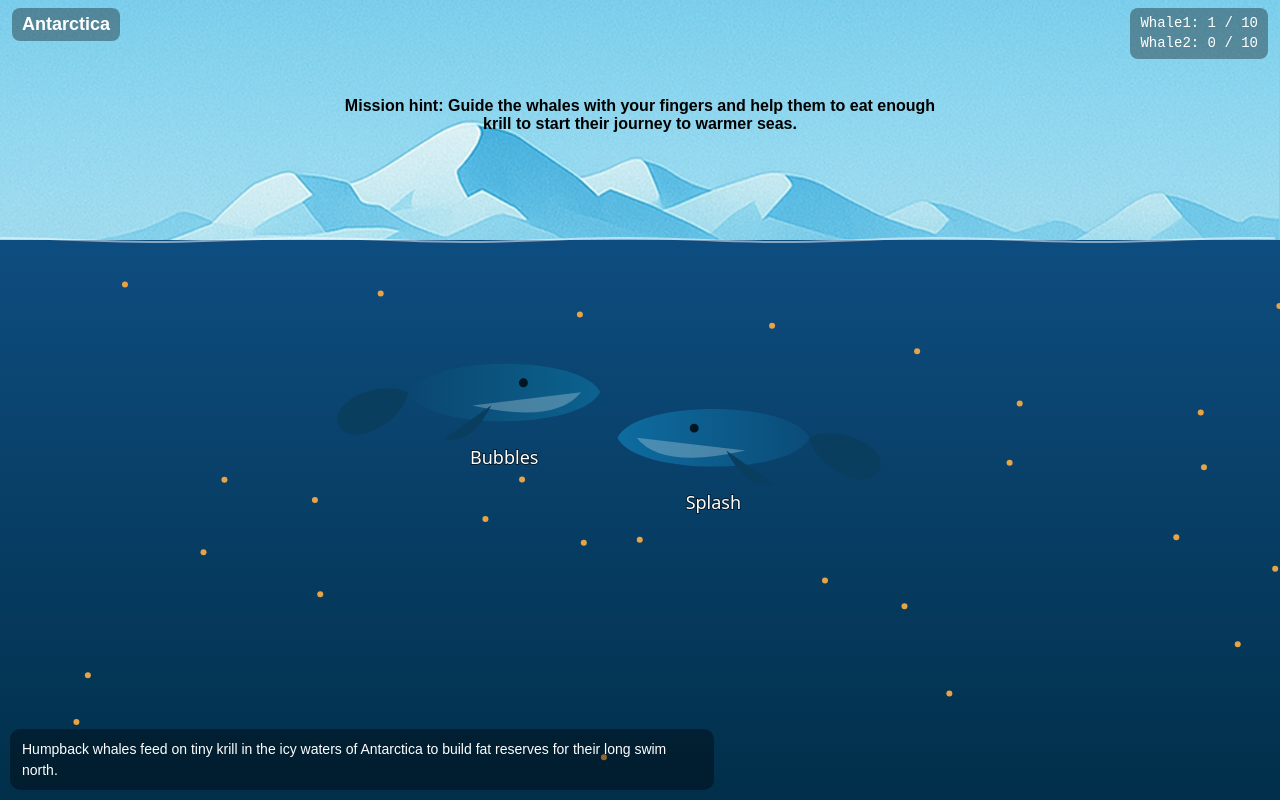
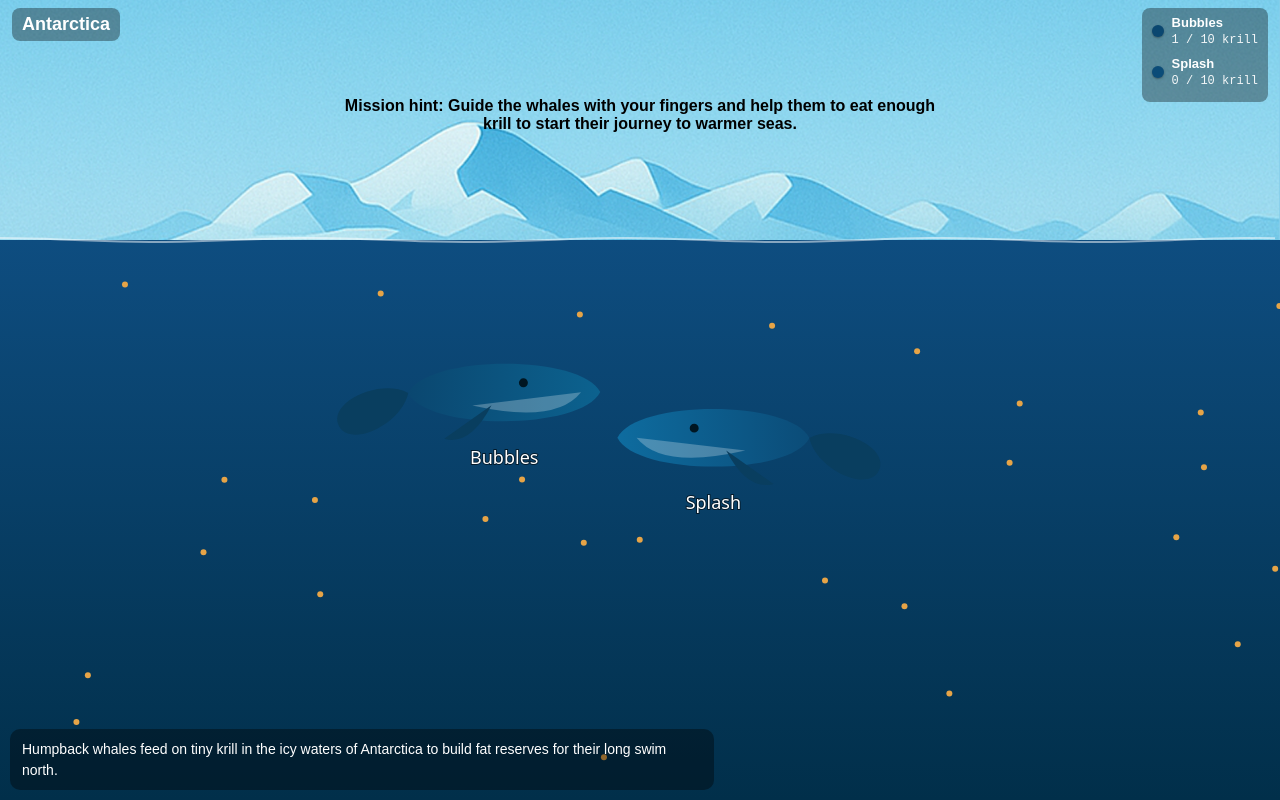
Before and after one commit to giangeiras/Whales, a plain HTML site: page index.html in a window 1280 px wide. Drawn offline with Linux system fonts and the light colour scheme.

Commit message:
characters names
now they have names

```diff
--- a/index.html
+++ b/index.html
@@ -41,6 +41,13 @@
     font-family: monospace; font-size: 14px; line-height: 1.4; text-align: right; z-index: 10;
   }
 
+  /* Whale chips inside the HUD counter */
+  .whale-chip { display: flex; align-items: center; gap: 8px; margin-bottom: 6px; }
+  .whale-dot { width: 12px; height: 12px; border-radius: 50%; box-shadow: 0 1px 2px rgba(0,0,0,0.35); flex: 0 0 12px; }
+  .whale-info { text-align: left; display: inline-block; }
+  .whale-name { font-weight: 700; font-family: sans-serif; font-size: 13px; }
+  .whale-meta { font-family: monospace; font-size: 12px; opacity: 0.92; }
+
   /* Scenario educational text (replaces old bottom-left instructions) */
   .edu {
     position: absolute; left: 10px; bottom: 10px;
--- a/src/game.js
+++ b/src/game.js
@@ -278,7 +278,7 @@ function loop(){
     if (baby) updateBaby();
 
     drawEntities();
-    updateHUD(whale1, whale2);
+    updateHUD(whale1, whale2, baby);
 
     if (missionReady) {
         // If we're in the final (warmer) scenario and a baby exists, do not show
--- a/src/ui/hud.js
+++ b/src/ui/hud.js
@@ -1,14 +1,43 @@
 import { scenario } from '../scenarios/scenarioManager.js';
 
-export function updateHUD(whale1, whale2) {
+function safeName(w, fallback) {
+    return (w && w.name) ? w.name : fallback;
+}
+
+function safeColor(w, fallback) {
+    return (w && w.colors && w.colors.body1) ? w.colors.body1 : fallback;
+}
+
+function chipHtml(name, color, meta) {
+    return `
+      <div class="whale-chip" role="group" aria-label="${name}">
+        <span class="whale-dot" style="background:${color}"></span>
+        <div class="whale-info">
+          <div class="whale-name">${name}</div>
+          <div class="whale-meta">${meta}</div>
+        </div>
+      </div>`;
+}
+
+export function updateHUD(whale1, whale2, baby) {
     const counter = document.getElementById('counter');
+    if (!counter) return;
+
+    const w1name = safeName(whale1, 'Whale 1');
+    const w2name = safeName(whale2, 'Whale 2');
+    const w1color = safeColor(whale1, '#0a4770');
+    const w2color = safeColor(whale2, '#0b4c78');
 
     if (scenario === 0) {
-        counter.innerHTML = `Whale1: ${whale1.krillEaten} / 10<br/>Whale2: ${whale2.krillEaten} / 10`;
+        counter.innerHTML = chipHtml(w1name, w1color, `${whale1.krillEaten} / 10 krill`) +
+                             chipHtml(w2name, w2color, `${whale2.krillEaten} / 10 krill`);
     } else if (scenario === 1) {
-        counter.innerHTML = `Whale1: ${whale1.jumpsDone} / 5 jumps<br/>Whale2: ${whale2.jumpsDone} / 5 jumps`;
+        counter.innerHTML = chipHtml(w1name, w1color, `${whale1.jumpsDone} / 5 jumps`) +
+                             chipHtml(w2name, w2color, `${whale2.jumpsDone} / 5 jumps`);
     } else {
         const distance = Math.round(Math.hypot(whale1.x - whale2.x, whale1.y - whale2.y));
-        counter.innerHTML = `Join the whales!<br/>Distance: ${distance} px`;
+        const babyStatus = baby ? `${safeName(baby, 'Calf')} — born` : 'No calf yet';
+        counter.innerHTML = chipHtml(w1name, w1color, `Distance: ${distance}px`) +
+                             chipHtml(w2name, w2color, babyStatus);
     }
 }
```
